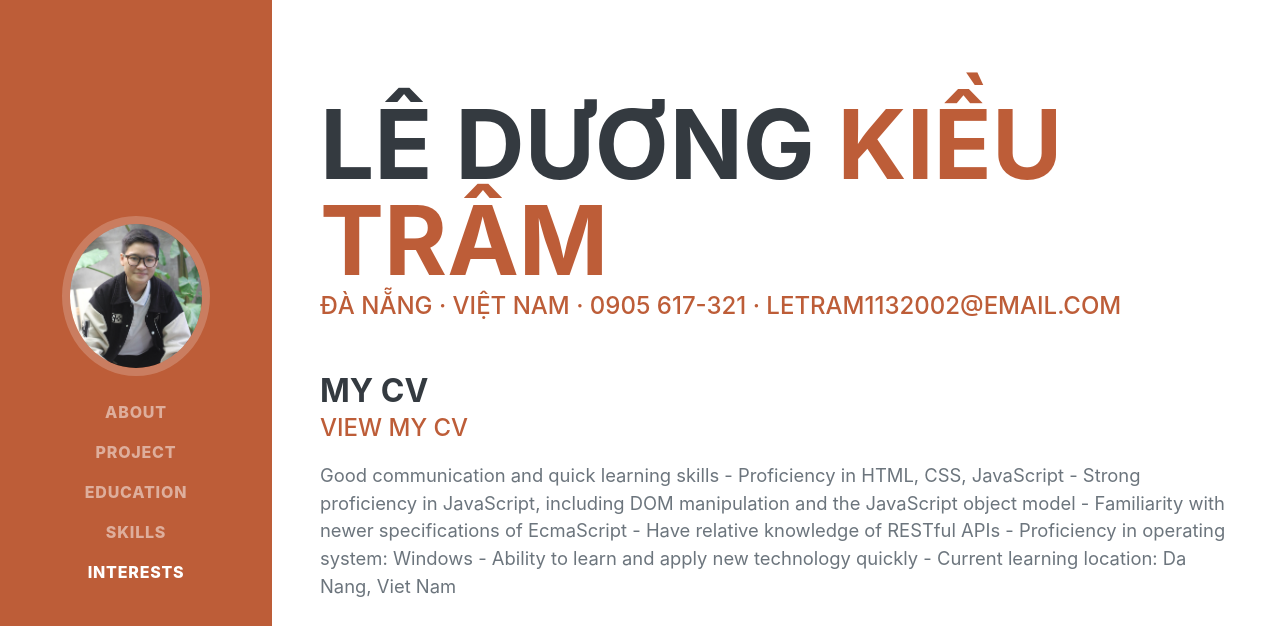
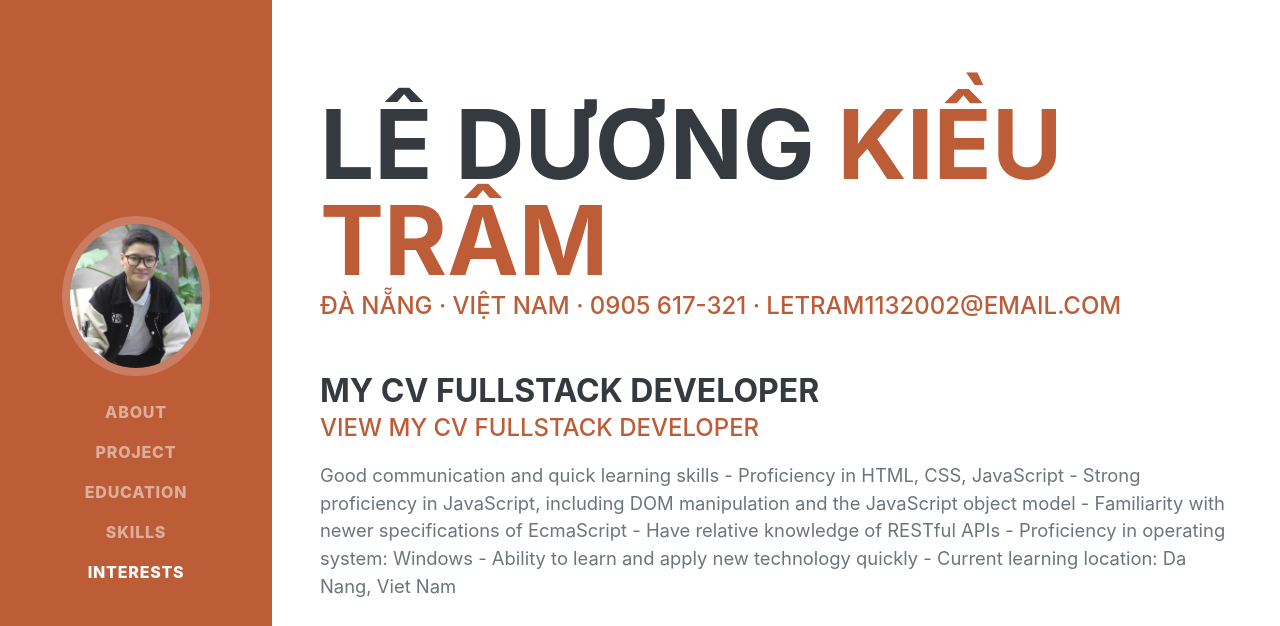
Before and after one commit to piscexle/MyCV, a plain HTML site: page index.html in a window 1280 px wide. Shown: the top 626 px of the page. Drawn offline with nearby package versions, Linux system fonts and the light colour scheme; a web font is replaced by a local one.

Commit message:
third commit

```diff
--- a/index.html
+++ b/index.html
@@ -6,7 +6,7 @@
     <meta name="viewport" content="width=device-width, initial-scale=1, shrink-to-fit=no" />
     <meta name="description" content="" />
     <meta name="author" content="" />
-    <title>Resume - Start Bootstrap Theme</title>
+    <title>CV Fullstack Developer</title>
     <link rel="icon" type="image/x-icon" href="assets/img/favicon.ico" />
     <!-- Font Awesome icons (free version)-->
     <script src="https://use.fontawesome.com/releases/v5.13.0/js/all.js" crossorigin="anonymous"></script>
@@ -54,9 +54,9 @@
                     <a href="mailto:name@email.com">letram1132002@email.com</a>
                 </div>
                 <div class="flex-grow-1">
-                    <h3 class="mb-0">My CV</h3>
+                    <h3 class="mb-0">My CV Fullstack Developer</h3>
                     <div class="subheading mb-3">
-                        <a href="https://piscexle.github.io/MyCV/">View My CV</a>
+                        <a href="https://piscexle.github.io/MyCV/">View My CV Fullstack Developer</a>
                     </div>
                 </div>
                 <p class="lead mb-5">Good communication and quick learning skills
```
